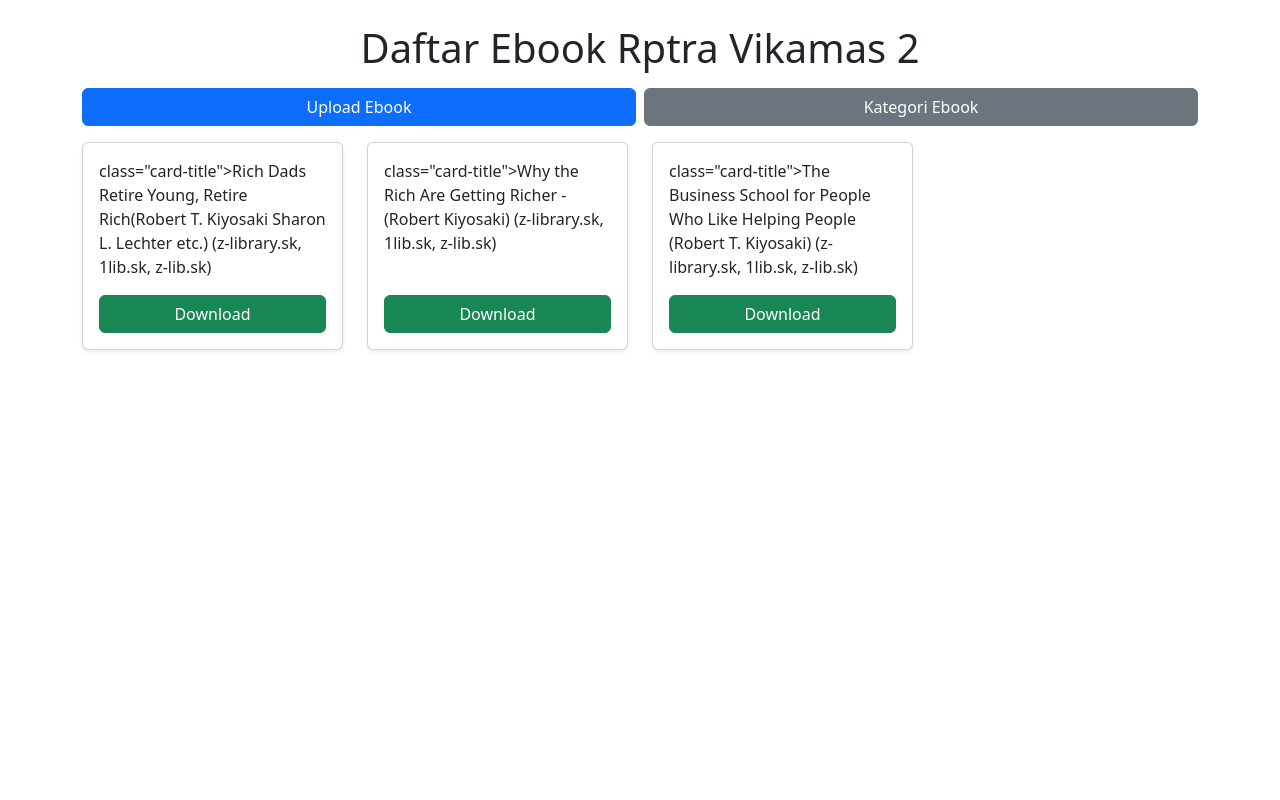
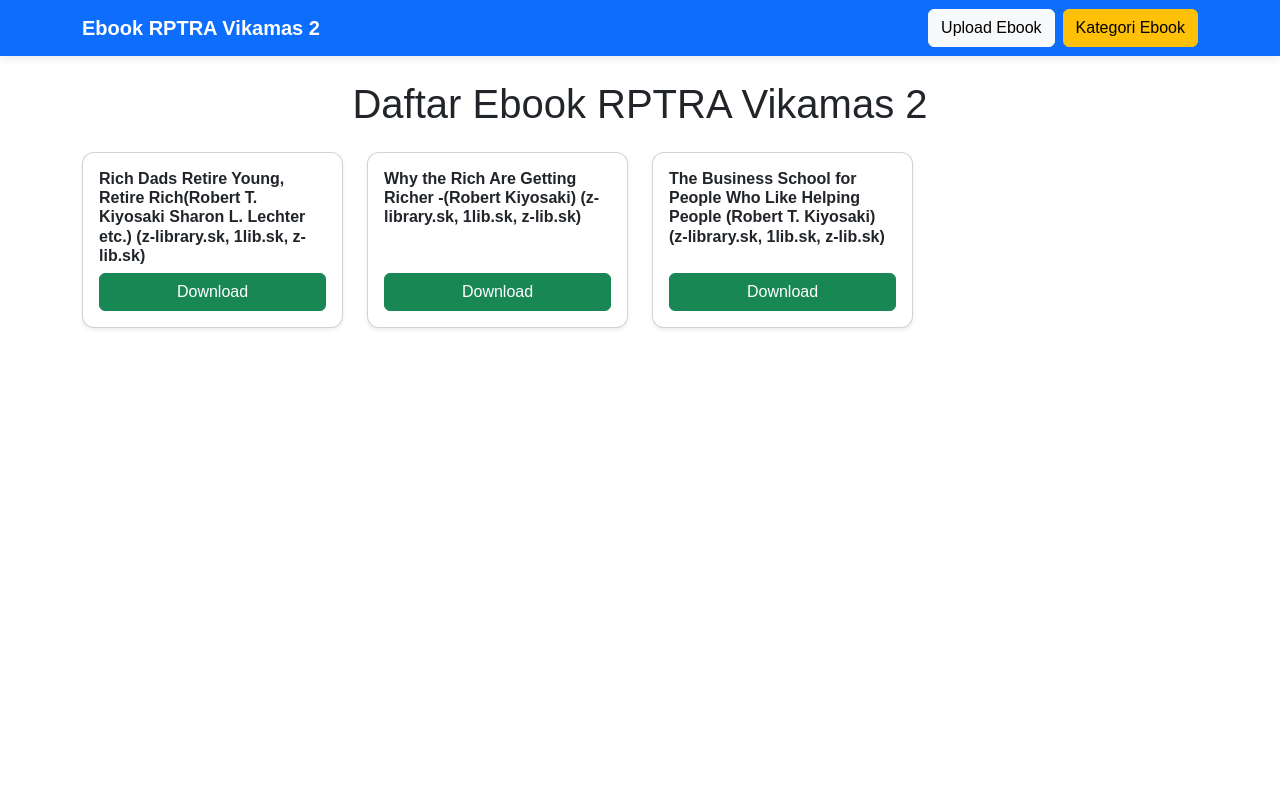
Before and after one commit to yluo12345/Ebook_Rptra_vikamas2, a Flask app: page / in a window 1280 px wide. Run offline with Flask 3, Linux system fonts and the light colour scheme; data comes from the database, SQL or seed files in the repository.

Commit message:
mengubah index.html

```diff
--- a/templates/index.html
+++ b/templates/index.html
@@ -1,43 +1,129 @@
 <!DOCTYPE html>
-<html>
+<html lang="id">
 <head>
+    <meta charset="UTF-8">
     <title>Ebook</title>
 
-    <!-- WAJIB untuk responsive -->
+    <!-- WAJIB Responsive -->
     <meta name="viewport" content="width=device-width, initial-scale=1">
 
+    <!-- Bootstrap CSS -->
     <link href="https://cdn.jsdelivr.net/npm/bootstrap@5.3.0/dist/css/bootstrap.min.css" rel="stylesheet">
+
+    <style>
+        body {
+            margin: 0;
+            padding: 0;
+            font-family: Arial, sans-serif;
+        }
+
+        .wrapper {
+            width: 100%;
+            min-height: 100vh;
+        }
+
+        .navbar {
+            box-shadow: 0 2px 10px rgba(0,0,0,0.1);
+        }
+
+        .card {
+            border-radius: 12px;
+        }
+
+        .card-title {
+            font-weight: bold;
+            font-size: 16px;
+            min-height: 50px;
+        }
+
+        @media (max-width: 768px) {
+            h1 {
+                font-size: 22px;
+            }
+
+            .card-title {
+                font-size: 14px;
+            }
+        }
+    </style>
 </head>
 
 <body>
+
+<div class="wrapper">
+
+    <!-- HEADER NAVBAR -->
+    <nav class="navbar navbar-expand-lg navbar-dark bg-primary">
+        <div class="container">
+
+            <!-- Logo -->
+            <a class="navbar-brand fw-bold" href="#">
+                Ebook RPTRA Vikamas 2
+            </a>
+
+            <!-- Tombol Hamburger -->
+            <button class="navbar-toggler"
+                    type="button"
+                    data-bs-toggle="collapse"
+                    data-bs-target="#navbarMenu">
+                <span class="navbar-toggler-icon"></span>
+            </button>
+
+            <!-- Menu -->
+            <div class="collapse navbar-collapse" id="navbarMenu">
+                <div class="ms-auto d-flex flex-column flex-lg-row gap-2 mt-3 mt-lg-0">
+                    <a href="/upload" class="btn btn-light">
+                        Upload Ebook
+                    </a>
+
+                    <a href="/kategori" class="btn btn-warning">
+                        Kategori Ebook
+                    </a>
+                </div>
+            </div>
+
+        </div>
+    </nav>
+
+    <!-- CONTENT -->
     <div class="container mt-4">
 
-    <h1 class="mb-3 text-center">Daftar Ebook Rptra Vikamas 2</h1>
+        <h1 class="mb-4 text-center">
+            Daftar Ebook RPTRA Vikamas 2
+        </h1>
 
-    <!-- Tombol -->
-    <div class="d-flex flex-column flex-md-row gap-2 mb-3">
-        <a href="/upload" class="btn btn-primary w-100">Upload Ebook</a>
-        <a href="/kategori" class="btn btn-secondary w-100">Kategori Ebook</a>
-    </div>
-
-    <!-- Grid Ebook -->
+        <!-- GRID EBOOK -->
         <div class="row">
             {% for ebook in ebooks %}
-        <div class="col-6 col-md-4 col-lg-3 mb-3">
+            <div class="col-6 col-md-4 col-lg-3 mb-4">
+
                 <div class="card h-100 shadow-sm">
                     <div class="card-body d-flex flex-column">
-                    <p> class="card-title">{{ ebook.title }}</p>
 
+                        <!-- Judul -->
+                        <h5 class="card-title">
+                            {{ ebook.title }}
+                        </h5>
+
+                        <!-- Tombol Download -->
                         <a href="/download/{{ ebook.filename }}"
                            class="btn btn-success mt-auto w-100">
                            Download
                         </a>
+
                     </div>
                 </div>
+
             </div>
             {% endfor %}
         </div>
 
     </div>
+
+</div>
+
+<!-- Bootstrap JS -->
+<script src="https://cdn.jsdelivr.net/npm/bootstrap@5.3.0/dist/js/bootstrap.bundle.min.js"></script>
+
 </body>
 </html>
```
Also changed, not shown: templates/edit.html (added, +42 -0 lines). Lines whose indentation alone changed are shown as unchanged.
